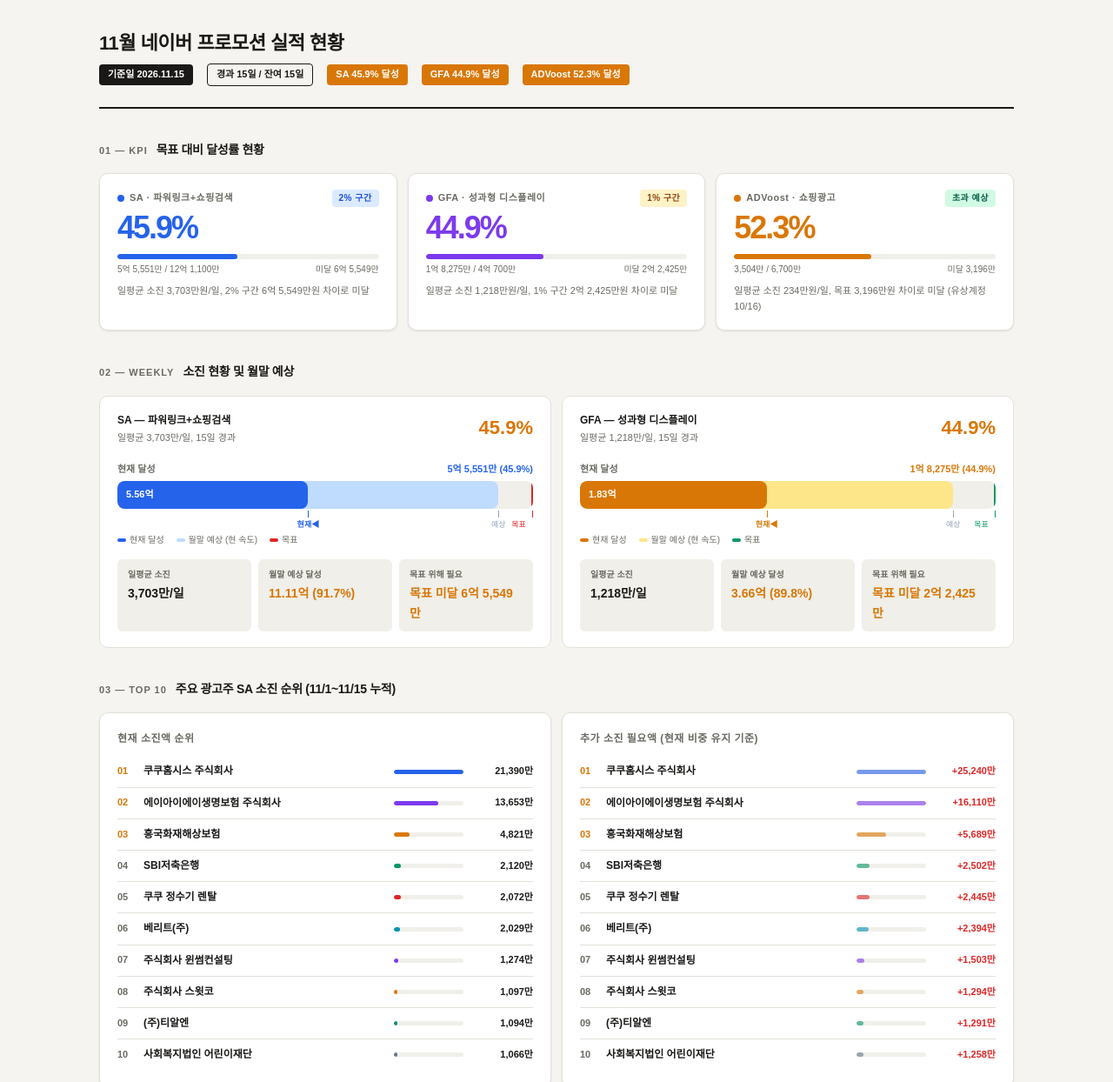
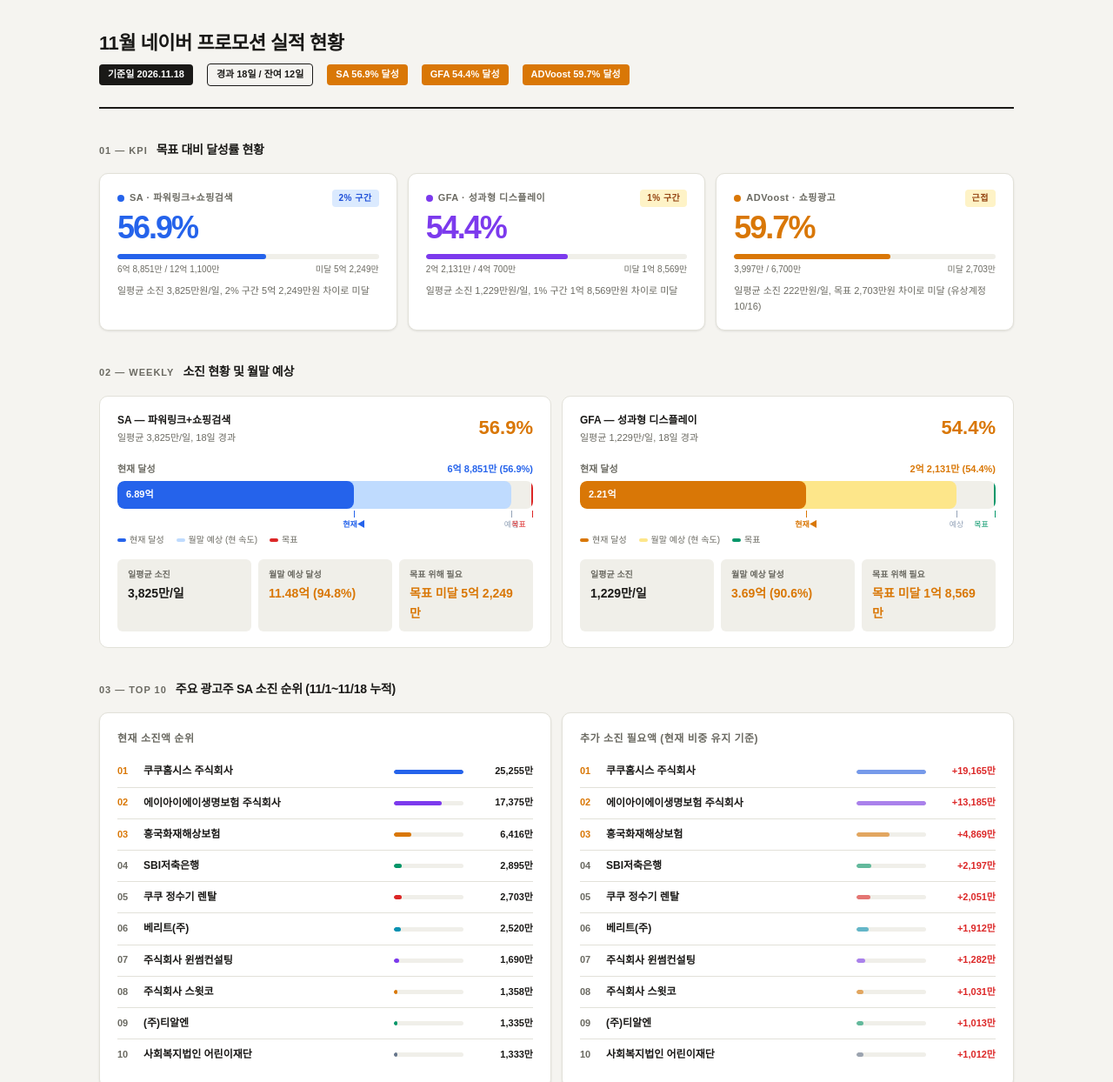
Before and after one commit to sora830812-del/naverpromo_202611, a plain HTML site: page index.html in a window 1280 px wide. Shown: the top 1244 px of the page at 87% size. Drawn offline with Linux system fonts and the light colour scheme; a web font is replaced by a local one.

Commit message:
11월 대시보드 11/18 기준 업데이트
Co-Authored-By: Claude Opus 5 <noreply@anthropic.com>
Claude-Session: https://claude.ai/code/session_01WdeaTGjQHzjB1TZFvyWyAh

```diff
--- a/index.html
+++ b/index.html
@@ -173,11 +173,11 @@ body { background: var(--bg); color: var(--text); font-family: 'Pretendard', san
   <div class="page-header">
     <h1>11월 네이버 프로모션 실적 현황</h1>
     <div class="header-meta">
-      <span class="badge">기준일 2026.11.15</span>
-      <span class="badge outline">경과 15일 / 잔여 15일</span>
-      <span class="badge warn">SA 45.9% 달성</span>
-      <span class="badge warn">GFA 44.9% 달성</span>
-      <span class="badge warn">ADVoost 52.3% 달성</span>
+      <span class="badge">기준일 2026.11.18</span>
+      <span class="badge outline">경과 18일 / 잔여 12일</span>
+      <span class="badge warn">SA 56.9% 달성</span>
+      <span class="badge warn">GFA 54.4% 달성</span>
+      <span class="badge warn">ADVoost 59.7% 달성</span>
     </div>
   </div>
 
@@ -195,15 +195,15 @@ body { background: var(--bg); color: var(--text); font-family: 'Pretendard', san
         SA · 파워링크+쇼핑검색
         <span class="tag tag-blue" style="margin-left:auto;">2% 구간</span>
       </div>
-      <div class="kpi-rate" style="color:#2563eb;">45.9%</div>
+      <div class="kpi-rate" style="color:#2563eb;">56.9%</div>
       <div class="kpi-bar-wrap" style="margin-top:12px;">
-        <div class="kpi-bar" style="width:45.9%; background:#2563eb;"></div>
+        <div class="kpi-bar" style="width:56.9%; background:#2563eb;"></div>
       </div>
       <div class="progress-row">
-        <span>5억 5,551만 / 12억 1,100만</span>
-        <span>미달 6억 5,549만</span>
+        <span>6억 8,851만 / 12억 1,100만</span>
+        <span>미달 5억 2,249만</span>
       </div>
-      <div class="kpi-detail" style="margin-top:8px;">일평균 소진 3,703만원/일, 2% 구간 6억 5,549만원 차이로 미달</div>
+      <div class="kpi-detail" style="margin-top:8px;">일평균 소진 3,825만원/일, 2% 구간 5억 2,249만원 차이로 미달</div>
     </div>
 
     <!-- GFA -->
@@ -213,15 +213,15 @@ body { background: var(--bg); color: var(--text); font-family: 'Pretendard', san
         GFA · 성과형 디스플레이
         <span class="tag tag-amber" style="margin-left:auto;">1% 구간</span>
       </div>
-      <div class="kpi-rate" style="color:#7c3aed;">44.9%</div>
+      <div class="kpi-rate" style="color:#7c3aed;">54.4%</div>
       <div class="kpi-bar-wrap" style="margin-top:12px;">
-        <div class="kpi-bar" style="width:44.9%; background:#7c3aed;"></div>
+        <div class="kpi-bar" style="width:54.4%; background:#7c3aed;"></div>
       </div>
       <div class="progress-row">
-        <span>1억 8,275만 / 4억 700만</span>
-        <span>미달 2억 2,425만</span>
+        <span>2억 2,131만 / 4억 700만</span>
+        <span>미달 1억 8,569만</span>
       </div>
-      <div class="kpi-detail" style="margin-top:8px;">일평균 소진 1,218만원/일, 1% 구간 2억 2,425만원 차이로 미달</div>
+      <div class="kpi-detail" style="margin-top:8px;">일평균 소진 1,229만원/일, 1% 구간 1억 8,569만원 차이로 미달</div>
     </div>
 
     <!-- ADVoost -->
@@ -229,17 +229,17 @@ body { background: var(--bg); color: var(--text); font-family: 'Pretendard', san
       <div class="kpi-label">
         <span class="kpi-dot" style="background:#d97706;"></span>
         ADVoost · 쇼핑광고
-        <span class="tag tag-green" style="margin-left:auto;">초과 예상</span>
+        <span class="tag tag-amber" style="margin-left:auto;">근접</span>
       </div>
-      <div class="kpi-rate" style="color:#d97706;">52.3%</div>
+      <div class="kpi-rate" style="color:#d97706;">59.7%</div>
       <div class="kpi-bar-wrap" style="margin-top:12px;">
-        <div class="kpi-bar" style="width:52.3%; background:#d97706;"></div>
+        <div class="kpi-bar" style="width:59.7%; background:#d97706;"></div>
       </div>
       <div class="progress-row">
-        <span>3,504만 / 6,700만</span>
-        <span>미달 3,196만</span>
+        <span>3,997만 / 6,700만</span>
+        <span>미달 2,703만</span>
       </div>
-      <div class="kpi-detail" style="margin-top:8px;">일평균 소진 234만원/일, 목표 3,196만원 차이로 미달 (유상계정 10/16)</div>
+      <div class="kpi-detail" style="margin-top:8px;">일평균 소진 222만원/일, 목표 2,703만원 차이로 미달 (유상계정 10/16)</div>
     </div>
   </div>
 
@@ -255,26 +255,26 @@ body { background: var(--bg); color: var(--text); font-family: 'Pretendard', san
       <div class="weekly-header">
         <div>
           <div class="weekly-title">SA — 파워링크+쇼핑검색</div>
-          <div style="font-size:11px; color:var(--text-muted); margin-top:2px;">일평균 3,703만/일, 15일 경과</div>
+          <div style="font-size:11px; color:var(--text-muted); margin-top:2px;">일평균 3,825만/일, 18일 경과</div>
         </div>
-        <div class="weekly-rate warn">45.9%</div>
+        <div class="weekly-rate warn">56.9%</div>
       </div>
 
       <div style="margin-top:18px;">
         <div style="display:flex; justify-content:space-between; font-size:11px; font-weight:600; margin-bottom:5px;">
           <span style="color:var(--text-muted);">현재 달성</span>
-          <span style="color:#2563eb;">5억 5,551만 (45.9%)</span>
+          <span style="color:#2563eb;">6억 8,851만 (56.9%)</span>
         </div>
         <div style="position:relative; height:32px; border-radius:8px; overflow:hidden; background:var(--surface2);">
-          <div style="position:absolute; left:0; top:0; width:91.7%; height:100%; background:#bfdbfe; border-radius:8px;"></div>
-          <div style="position:absolute; left:0; top:0; width:45.9%; height:100%; background:#2563eb; border-radius:8px; display:flex; align-items:center; padding-left:10px; font-size:11px; color:#fff; font-weight:600; white-space:nowrap;">5.56억</div>
+          <div style="position:absolute; left:0; top:0; width:94.8%; height:100%; background:#bfdbfe; border-radius:8px;"></div>
+          <div style="position:absolute; left:0; top:0; width:56.9%; height:100%; background:#2563eb; border-radius:8px; display:flex; align-items:center; padding-left:10px; font-size:11px; color:#fff; font-weight:600; white-space:nowrap;">6.89억</div>
           <div style="position:absolute; right:0; top:0; width:2px; height:100%; background:#dc2626;"></div>
         </div>
         <div style="position:relative; height:18px;">
-          <div style="position:absolute; left:45.9%; top:2px; width:1px; height:8px; background:#2563eb;"></div>
-          <div style="position:absolute; left:45.9%; top:11px; font-size:9px; color:#2563eb; font-weight:600; transform:translateX(-50%);">현재◀</div>
-          <div style="position:absolute; left:91.7%; top:2px; width:1px; height:8px; background:#94a3b8; border-left:1px dashed #94a3b8;"></div>
-          <div style="position:absolute; left:91.7%; top:11px; font-size:9px; color:#94a3b8; transform:translateX(-50%);">예상</div>
+          <div style="position:absolute; left:56.9%; top:2px; width:1px; height:8px; background:#2563eb;"></div>
+          <div style="position:absolute; left:56.9%; top:11px; font-size:9px; color:#2563eb; font-weight:600; transform:translateX(-50%);">현재◀</div>
+          <div style="position:absolute; left:94.8%; top:2px; width:1px; height:8px; background:#94a3b8; border-left:1px dashed #94a3b8;"></div>
+          <div style="position:absolute; left:94.8%; top:11px; font-size:9px; color:#94a3b8; transform:translateX(-50%);">예상</div>
           <div style="position:absolute; right:0; top:2px; width:1px; height:8px; background:#dc2626;"></div>
           <div style="position:absolute; right:0; top:11px; font-size:9px; color:#dc2626; transform:translateX(-50%);">목표</div>
         </div>
@@ -289,15 +289,15 @@ body { background: var(--bg); color: var(--text); font-family: 'Pretendard', san
       <div class="weekly-stat-row" style="margin-top:14px;">
         <div class="weekly-stat">
           <div class="ws-label">일평균 소진</div>
-          <div class="ws-value">3,703만/일</div>
+          <div class="ws-value">3,825만/일</div>
         </div>
         <div class="weekly-stat">
           <div class="ws-label">월말 예상 달성</div>
-          <div class="ws-value" style="color:var(--accent-amber);">11.11억 (91.7%)</div>
+          <div class="ws-value" style="color:var(--accent-amber);">11.48억 (94.8%)</div>
         </div>
         <div class="weekly-stat">
           <div class="ws-label">목표 위해 필요</div>
-          <div class="ws-value" style="color:var(--accent-amber);">목표 미달 6억 5,549만</div>
+          <div class="ws-value" style="color:var(--accent-amber);">목표 미달 5억 2,249만</div>
         </div>
       </div>
     </div>
@@ -307,26 +307,26 @@ body { background: var(--bg); color: var(--text); font-family: 'Pretendard', san
       <div class="weekly-header">
         <div>
           <div class="weekly-title">GFA — 성과형 디스플레이</div>
-          <div style="font-size:11px; color:var(--text-muted); margin-top:2px;">일평균 1,218만/일, 15일 경과</div>
+          <div style="font-size:11px; color:var(--text-muted); margin-top:2px;">일평균 1,229만/일, 18일 경과</div>
         </div>
-        <div class="weekly-rate warn">44.9%</div>
+        <div class="weekly-rate warn">54.4%</div>
       </div>
 
       <div style="margin-top:18px;">
         <div style="display:flex; justify-content:space-between; font-size:11px; font-weight:600; margin-bottom:5px;">
           <span style="color:var(--text-muted);">현재 달성</span>
-          <span style="color:#d97706;">1억 8,275만 (44.9%)</span>
+          <span style="color:#d97706;">2억 2,131만 (54.4%)</span>
         </div>
         <div style="position:relative; height:32px; border-radius:8px; overflow:hidden; background:var(--surface2);">
-          <div style="position:absolute; left:0; top:0; width:89.8%; height:100%; background:#fde68a; border-radius:8px;"></div>
-          <div style="position:absolute; left:0; top:0; width:44.9%; height:100%; background:#d97706; border-radius:8px; display:flex; align-items:center; padding-left:10px; font-size:11px; color:#fff; font-weight:600; white-space:nowrap;">1.83억</div>
+          <div style="position:absolute; left:0; top:0; width:90.6%; height:100%; background:#fde68a; border-radius:8px;"></div>
+          <div style="position:absolute; left:0; top:0; width:54.4%; height:100%; background:#d97706; border-radius:8px; display:flex; align-items:center; padding-left:10px; font-size:11px; color:#fff; font-weight:600; white-space:nowrap;">2.21억</div>
           <div style="position:absolute; right:0; top:0; width:2px; height:100%; background:#059669;"></div>
         </div>
         <div style="position:relative; height:18px;">
-          <div style="position:absolute; left:44.9%; top:2px; width:1px; height:8px; background:#d97706;"></div>
-          <div style="position:absolute; left:44.9%; top:11px; font-size:9px; color:#d97706; font-weight:600; transform:translateX(-50%);">현재◀</div>
-          <div style="position:absolute; left:89.8%; top:2px; width:1px; height:8px; background:#94a3b8; border-left:1px dashed #94a3b8;"></div>
-          <div style="position:absolute; left:89.8%; top:11px; font-size:9px; color:#94a3b8; transform:translateX(-50%);">예상</div>
+          <div style="position:absolute; left:54.4%; top:2px; width:1px; height:8px; background:#d97706;"></div>
+          <div style="position:absolute; left:54.4%; top:11px; font-size:9px; color:#d97706; font-weight:600; transform:translateX(-50%);">현재◀</div>
+          <div style="position:absolute; left:90.6%; top:2px; width:1px; height:8px; background:#94a3b8; border-left:1px dashed #94a3b8;"></div>
+          <div style="position:absolute; left:90.6%; top:11px; font-size:9px; color:#94a3b8; transform:translateX(-50%);">예상</div>
           <div style="position:absolute; right:0; top:2px; width:1px; height:8px; background:#059669;"></div>
           <div style="position:absolute; right:0; top:11px; font-size:9px; color:#059669; transform:translateX(-50%);">목표</div>
         </div>
@@ -341,15 +341,15 @@ body { background: var(--bg); color: var(--text); font-family: 'Pretendard', san
       <div class="weekly-stat-row" style="margin-top:14px;">
         <div class="weekly-stat">
           <div class="ws-label">일평균 소진</div>
-          <div class="ws-value">1,218만/일</div>
+          <div class="ws-value">1,229만/일</div>
         </div>
         <div class="weekly-stat">
           <div class="ws-label">월말 예상 달성</div>
-          <div class="ws-value" style="color:var(--accent-amber);">3.66억 (89.8%)</div>
+          <div class="ws-value" style="color:var(--accent-amber);">3.69억 (90.6%)</div>
         </div>
         <div class="weekly-stat">
           <div class="ws-label">목표 위해 필요</div>
-          <div class="ws-value" style="color:var(--accent-amber);">목표 미달 2억 2,425만</div>
+          <div class="ws-value" style="color:var(--accent-amber);">목표 미달 1억 8,569만</div>
         </div>
       </div>
     </div>
@@ -357,7 +357,7 @@ body { background: var(--bg); color: var(--text); font-family: 'Pretendard', san
 
   <div class="section-header">
     <span class="sec-num">03 — TOP 10</span>
-    <h2>주요 광고주 SA 소진 순위 (11/1~11/15 누적)</h2>
+    <h2>주요 광고주 SA 소진 순위 (11/1~11/18 누적)</h2>
   </div>
 
   <div class="two-col">
@@ -397,7 +397,7 @@ body { background: var(--bg); color: var(--text); font-family: 'Pretendard', san
     <div id="gfa-target-body"></div>
   </div>
   <div style="font-size:10px; color:var(--text-muted); margin-top:8px;">
-    ※ 계정별 목표액은 11월 계정별 목표배분 확정안 기준입니다 (모두투어 이관으로 제외). 월말 예상 = 현재 소진액 ÷ 경과일수(15일) × 전체일수(30일). 막대는 목표액(100%) 기준으로 정규화했습니다.
+    ※ 계정별 목표액은 11월 계정별 목표배분 확정안 기준입니다 (모두투어 이관으로 제외). 월말 예상 = 현재 소진액 ÷ 경과일수(18일) × 전체일수(30일). 막대는 목표액(100%) 기준으로 정규화했습니다.
   </div>
 
   <!-- ── 05 베네핏 계산기 ── -->
@@ -408,7 +408,7 @@ body { background: var(--bg); color: var(--text); font-family: 'Pretendard', san
 
   <div class="benefit-wrap">
     <div class="benefit-top">
-      <h3>베네핏 배분 계산기 <span class="needs-data">✓ 11/15 기준</span></h3>
+      <h3>베네핏 배분 계산기 <span class="needs-data">✓ 11/18 기준</span></h3>
       <div class="benefit-note" style="margin-top:6px;">
         보상액의 20% → 재원 | 제휴실 정액 10% | 잔여 90% → 부서별 MoM 배분 (증감률 50% + 증감금액 50%)
       </div>
@@ -444,7 +444,7 @@ body { background: var(--bg); color: var(--text); font-family: 'Pretendard', san
         📊 동일 기간 비교 — 10월 일할 vs 11월 누적
         <span class="tag tag-amber">MoM 배분 근거</span>
       </div>
-      <div class="mom-section-sub">11월 누적 실적(15일)과 10월 일할(15일)을 동일 기간 기준으로 비교. 수치 수정 가능합니다.</div>
+      <div class="mom-section-sub">11월 누적 실적(18일)과 10월 일할(18일)을 동일 기간 기준으로 비교. 수치 수정 가능합니다.</div>
 
       <div class="mom-grid">
         <div class="mom-col-header">부서</div>
@@ -455,36 +455,36 @@ body { background: var(--bg); color: var(--text); font-family: 'Pretendard', san
 
         <div class="mom-row" id="mom-row-1">
           <div class="mom-cell dept-label">마케팅본부</div>
-          <div class="mom-cell"><input type="number" id="apr-1" value="44749" oninput="calcBenefit()"></div>
-          <div class="mom-cell"><input type="number" id="may-1" value="43009" oninput="calcBenefit()"></div>
+          <div class="mom-cell"><input type="number" id="apr-1" value="53699" oninput="calcBenefit()"></div>
+          <div class="mom-cell"><input type="number" id="may-1" value="53370" oninput="calcBenefit()"></div>
           <div class="mom-cell"><span class="mom-delta" id="delta-1">—</span></div>
           <div class="mom-cell"><span class="mom-delta" id="rate-1">—</span></div>
         </div>
         <div class="mom-row" id="mom-row-2">
           <div class="mom-cell dept-label">IMC본부</div>
-          <div class="mom-cell"><input type="number" id="apr-2" value="26362" oninput="calcBenefit()"></div>
-          <div class="mom-cell"><input type="number" id="may-2" value="27985" oninput="calcBenefit()"></div>
+          <div class="mom-cell"><input type="number" id="apr-2" value="31634" oninput="calcBenefit()"></div>
+          <div class="mom-cell"><input type="number" id="may-2" value="34125" oninput="calcBenefit()"></div>
           <div class="mom-cell"><span class="mom-delta" id="delta-2">—</span></div>
           <div class="mom-cell"><span class="mom-delta" id="rate-2">—</span></div>
         </div>
         <div class="mom-row" id="mom-row-3">
           <div class="mom-cell dept-label">그로스팀</div>
-          <div class="mom-cell"><input type="number" id="apr-3" value="1008" oninput="calcBenefit()"></div>
-          <div class="mom-cell"><input type="number" id="may-3" value="871" oninput="calcBenefit()"></div>
+          <div class="mom-cell"><input type="number" id="apr-3" value="1209" oninput="calcBenefit()"></div>
+          <div class="mom-cell"><input type="number" id="may-3" value="1097" oninput="calcBenefit()"></div>
           <div class="mom-cell"><span class="mom-delta" id="delta-3">—</span></div>
           <div class="mom-cell"><span class="mom-delta" id="rate-3">—</span></div>
         </div>
         <div class="mom-row" id="mom-row-4">
           <div class="mom-cell dept-label">미디어제휴실</div>
-          <div class="mom-cell"><input type="number" id="apr-4" value="947" oninput="calcBenefit()"></div>
-          <div class="mom-cell"><input type="number" id="may-4" value="1386" oninput="calcBenefit()"></div>
+          <div class="mom-cell"><input type="number" id="apr-4" value="1136" oninput="calcBenefit()"></div>
+          <div class="mom-cell"><input type="number" id="may-4" value="1717" oninput="calcBenefit()"></div>
           <div class="mom-cell"><span class="mom-delta" id="delta-4">—</span></div>
           <div class="mom-cell"><span class="mom-delta" id="rate-4">—</span></div>
         </div>
       </div>
 
       <div style="font-size:10px; color:var(--text-muted); margin-top:8px;">
-        ※ 부서 매출은 프로모션 지급(안)_260831(마감).xlsx '광고주정리' 시트의 계정별 부서 매핑을 10·11월 raw에 적용해 재계산 (SA+GFA 합산). 쿠쿠전자(73905)는 IMC본부 70% · 마케팅본부 30%로 분할 반영. 10월 = 10월 최종 일할(15일). 예상 보상액 = SA 목표 12.11억×2%, GFA 목표 4.07억×1% (각 구간 달성 가정)
+        ※ 부서 매출은 프로모션 지급(안)_260831(마감).xlsx '광고주정리' 시트의 계정별 부서 매핑을 10·11월 raw에 적용해 재계산 (SA+GFA 합산). 쿠쿠전자(73905)는 IMC본부 70% · 마케팅본부 30%로 분할 반영. 10월 = 10월 최종 일할(18일). 예상 보상액 = SA 목표 12.11억×2%, GFA 목표 4.07억×1% (각 구간 달성 가정)
       </div>
     </div>
 
@@ -536,7 +536,7 @@ body { background: var(--bg); color: var(--text); font-family: 'Pretendard', san
 
   <!-- 푸터 -->
   <div class="page-footer">
-    <span>기준일 2026.11.15, 데이터: 네이버 성과형광고 로우데이터 (11/15 기준), SA 합계는 raw 시트 직접 합산값</span>
+    <span>기준일 2026.11.18, 데이터: 네이버 성과형광고 로우데이터 (11/18 기준), SA 합계는 raw 시트 직접 합산값</span>
     <span>미디어제휴실 · 담당: 깨발</span>
   </div>
 
@@ -544,19 +544,19 @@ body { background: var(--bg); color: var(--text); font-family: 'Pretendard', san
 
 <script>
 const top10 = [
-  { name: '쿠쿠홈시스 주식회사', amount: 21390 },
-  { name: '에이아이에이생명보험 주식회사', amount: 13653 },
-  { name: '흥국화재해상보험', amount: 4821 },
-  { name: 'SBI저축은행', amount: 2120 },
-  { name: '쿠쿠 정수기 렌탈', amount: 2072 },
-  { name: '베리트(주)', amount: 2029 },
-  { name: '주식회사 윈썸컨설팅', amount: 1274 },
-  { name: '주식회사 스윗코', amount: 1097 },
-  { name: '(주)티알엔', amount: 1094 },
-  { name: '사회복지법인 어린이재단', amount: 1066 },
+  { name: '쿠쿠홈시스 주식회사', amount: 25255 },
+  { name: '에이아이에이생명보험 주식회사', amount: 17375 },
+  { name: '흥국화재해상보험', amount: 6416 },
+  { name: 'SBI저축은행', amount: 2895 },
+  { name: '쿠쿠 정수기 렌탈', amount: 2703 },
+  { name: '베리트(주)', amount: 2520 },
+  { name: '주식회사 윈썸컨설팅', amount: 1690 },
+  { name: '주식회사 스윗코', amount: 1358 },
+  { name: '(주)티알엔', amount: 1335 },
+  { name: '사회복지법인 어린이재단', amount: 1333 },
 ];
 
-const SA_TOTAL = 55551;
+const SA_TOTAL = 68851;
 const SA_TARGET = 121100;
 const SA_REMAIN = SA_TARGET - SA_TOTAL;
 
@@ -608,23 +608,23 @@ function paceColor(pct) {
 }
 
 const saTargets = [
-  { name: 'AIA생명', spent: 136479171, goal: 361000000 },
-  { name: '쿠쿠(일시불)', spent: 137752808, goal: 225000000 },
-  { name: '쿠쿠(렌탈)', spent: 76144638, goal: 159000000 },
-  { name: '흥국화재TM', spent: 48210509, goal: 109000000 },
-  { name: 'SBI저축은행', spent: 21198972, goal: 58000000 },
-  { name: '신한EZ손해보험', spent: 7086510, goal: 19000000 },
-  { name: '쇼핑엔티', spent: 10939455, goal: 19000000 },
-  { name: '키움에셋플래너', spent: 4717995, goal: 16000000 },
+  { name: 'AIA생명', spent: 173679631, goal: 361000000 },
+  { name: '쿠쿠(일시불)', spent: 159080649, goal: 225000000 },
+  { name: '쿠쿠(렌탈)', spent: 93473663, goal: 159000000 },
+  { name: '흥국화재TM', spent: 64158408, goal: 109000000 },
+  { name: 'SBI저축은행', spent: 28953272, goal: 58000000 },
+  { name: '신한EZ손해보험', spent: 8407469, goal: 19000000 },
+  { name: '쇼핑엔티', spent: 13352635, goal: 19000000 },
+  { name: '키움에셋플래너', spent: 5741409, goal: 16000000 },
 ];
 const gfaTargets = [
-  { name: 'AIA생명', spent: 43024469, goal: 132000000 },
-  { name: '쿠쿠(일시불+렌탈)', spent: 45629213, goal: 105000000 },
-  { name: '쿠쿠(렌탈)', spent: 29892877, goal: 69000000 },
-  { name: '흥국화재TM', spent: 12243326, goal: 25000000 },
-  { name: '키움에셋플래너', spent: 45293705, goal: 61000000 },
+  { name: 'AIA생명', spent: 55076270, goal: 132000000 },
+  { name: '쿠쿠(일시불+렌탈)', spent: 53528348, goal: 105000000 },
+  { name: '쿠쿠(렌탈)', spent: 34235963, goal: 69000000 },
+  { name: '흥국화재TM', spent: 16060862, goal: 25000000 },
+  { name: '키움에셋플래너', spent: 53994306, goal: 61000000 },
 ];
-const T_ELAPSED = 15, T_TOTAL_DAYS = 30;
+const T_ELAPSED = 18, T_TOTAL_DAYS = 30;
 
 function renderTargetTable(bodyId, rows, baseColor) {
   const wrap = document.getElementById(bodyId);
```
